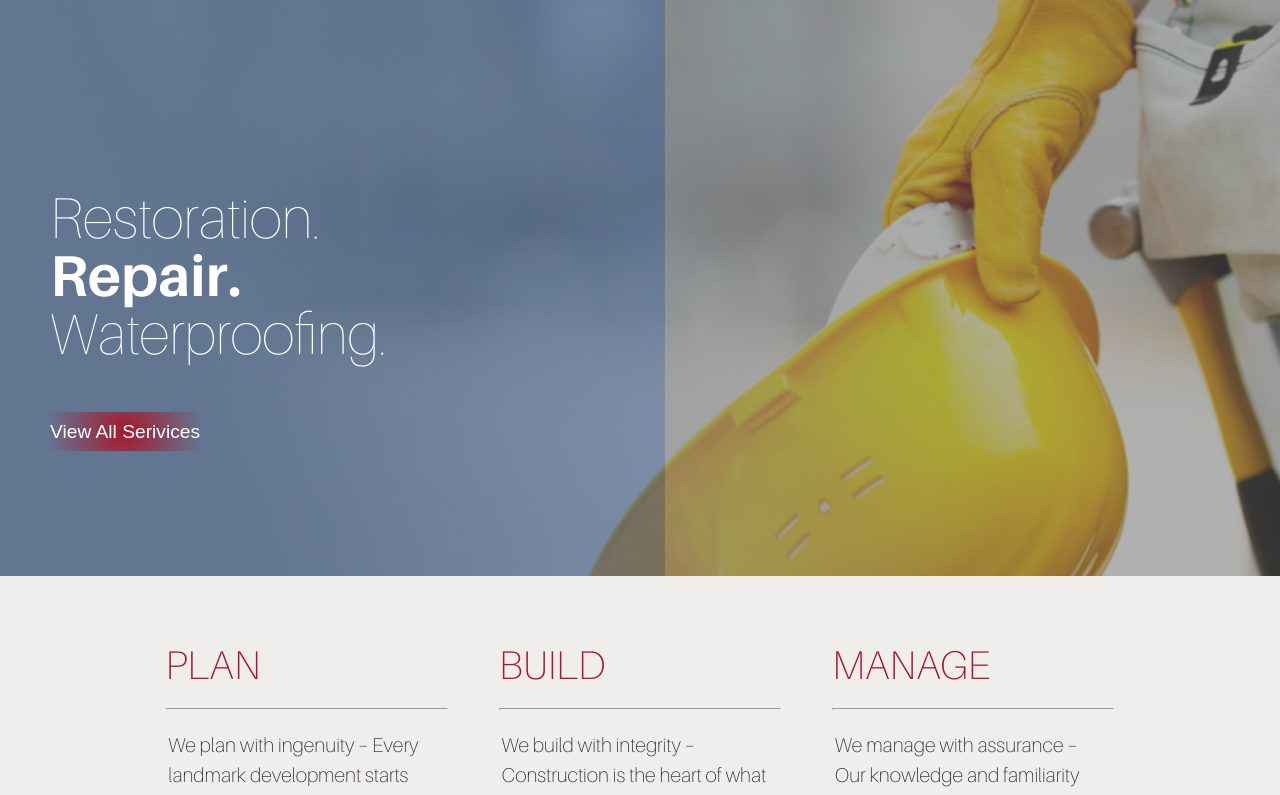
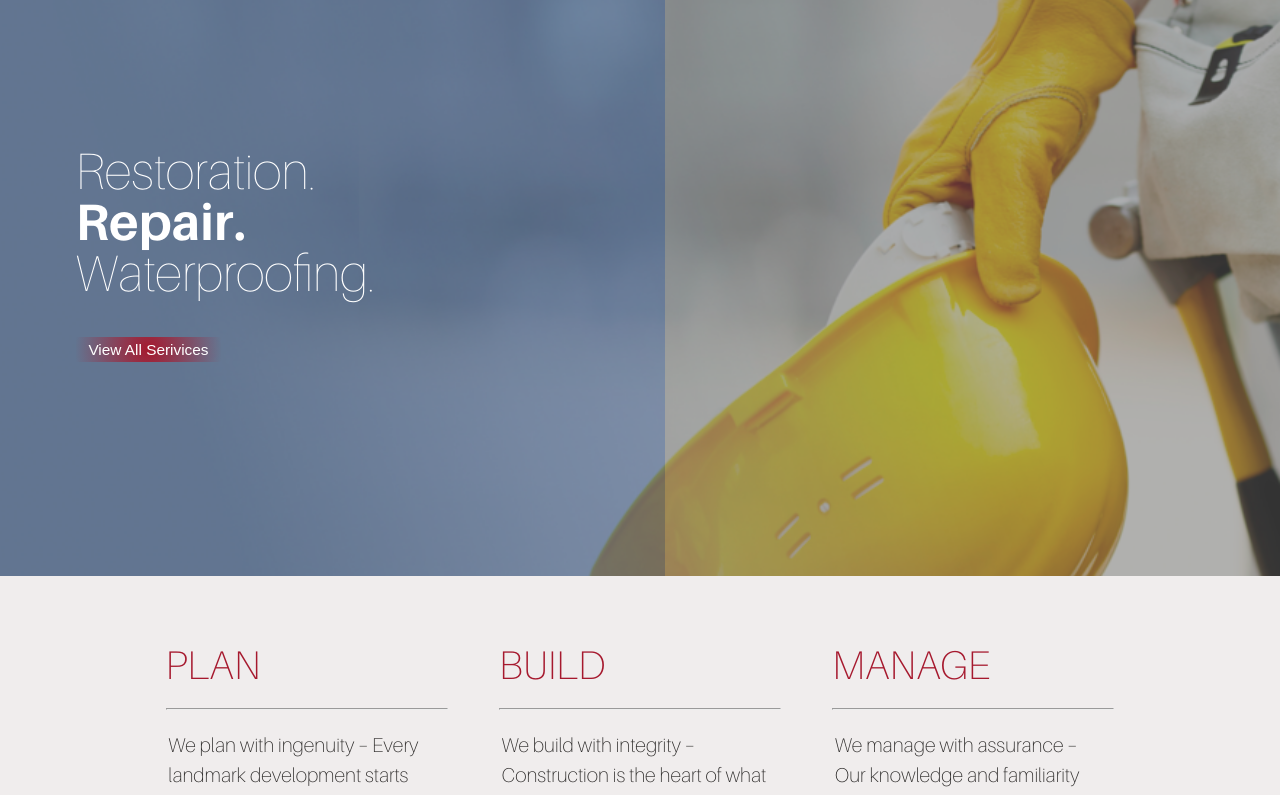
Before and after one commit to cobailey8/cbsi-front-facing-website, a React (Create React App) app: page / in a window 1280 px wide. Shown: the top 795 px of the page. Built offline with nearby package versions, Linux system fonts and the light colour scheme.

Commit message:
Style changes for Navigation components

```diff
--- a/src/App.css
+++ b/src/App.css
@@ -185,8 +185,8 @@ body {
 
     .bannerBtn {
         height: 3vw;
-        padding: 0;
         font-size: 1.5vw;
+        padding: 0 3vw;
     }
 
     .bannerBtn:hover {
@@ -254,6 +254,34 @@ body {
 
 /* Large and Extra large devices (large laptops and desktops, 1200px and up) */
 @media only screen and (min-width: 1280px) {
+
+    /* Banner component styles */
+
+    .bannerTxt {
+        margin: 3.5vw 0 2vw 2vw;
+        font-size: 4vw;
+        font-weight: 100;
+        text-align: left;
+        line-height: 1em;
+    }
+
+    .buttonCont {
+        float: left;
+        margin-top: 1vw;
+    }
+
+    .bannerBtn {
+        height: 2vw;
+        font-size: 1.2vw;
+        padding: 0 1vw;
+        margin: 0 0 0 2vw;
+    }
+
+    .bannerBtn:hover {
+        animation-name: textGrowEffectLg;
+        animation-duration: .2s;
+        animation-fill-mode: forwards;
+    }
 
     /* ScalableInfoBlock Component Styles */
 
--- a/src/components/HamburgerNav.js
+++ b/src/components/HamburgerNav.js
@@ -11,7 +11,7 @@ const nav = {
     display: 'flex',
     justifyContent: 'space-between',
     alignItems: 'center',
-    height: '40px',
+    height: '50px',
 }
 
 const navLogoCont = {
@@ -23,7 +23,7 @@ const navLogoCont = {
 }
 
 const navLogo = {
-    height: '30px',
+    height: '35px',
 }
 
 const hbIconCont = {
@@ -34,7 +34,7 @@ const hbIconCont = {
 }
 
 const hbIcon = {
-    height: 'inherit',
+    height: '38px',
     padding: '0 25px 0 40px',
 }
 
@@ -48,7 +48,7 @@ const dropMenu = {
     display: 'flex',
     justifyContent: 'center',
     alignItems: 'center',
-    borderRight: '5px solid white',
+    borderRight: '3px solid white',
     zIndex: '1000',
 }
 
@@ -61,7 +61,6 @@ const mask = {
 }
 
 const navLinks = {
-    // background: 'red',
     width: '100%',
     height: '60%',
     padding: 0,
@@ -69,7 +68,6 @@ const navLinks = {
     flexDirection: 'column',
     justifyContent: 'space-around',
     alignItems: 'center',
-    borderRadius: '0 50% 50% 0',
 }
 const links = {
     textDecoration: 'none',
@@ -78,7 +76,7 @@ const links = {
 const navLinkText = {
     width: '95%',
     color: 'white',
-    fontSize: '4vw',
+    fontSize: '5vw',
     padding: '2.5vh 10px 2.5vh 0',
     display: 'flex',
     justifyContent: 'flex-end',
--- a/src/components/ImageBanner.js
+++ b/src/components/ImageBanner.js
@@ -10,7 +10,7 @@ var homeBannerImg = {
 
 const textCont1 = {
     background: 'rgba(26,56,111,.5)',
-    padding: '10vw 1vw 0 5vw',
+    padding: '3vw 0 0 0',
     flex: 1,
 }
 
@@ -43,7 +43,11 @@ function ImageBanner(props) {
     var homeBannerImgR;
     var textCont1R;
     if(windowWidth > 600 && windowWidth < 1280){    // Styling for tablets & small laptops
-
+        textCont1R = {
+            background: 'rgba(26,56,111,.5)',
+            padding: '100px 0 0 50px',
+            flex: '1',
+        }
     }else if(windowWidth >= 1280) {     // Styling for Desktop
         homeBannerImgR = {
             backgroundPosition: 'center',
@@ -57,7 +61,7 @@ function ImageBanner(props) {
 
         textCont1R = {
             background: 'rgba(26,56,111,.5)',
-            padding: '150px 0 0 50px',
+            padding: '100px 0 0 50px',
             flex: '1',
         }
     }
```
